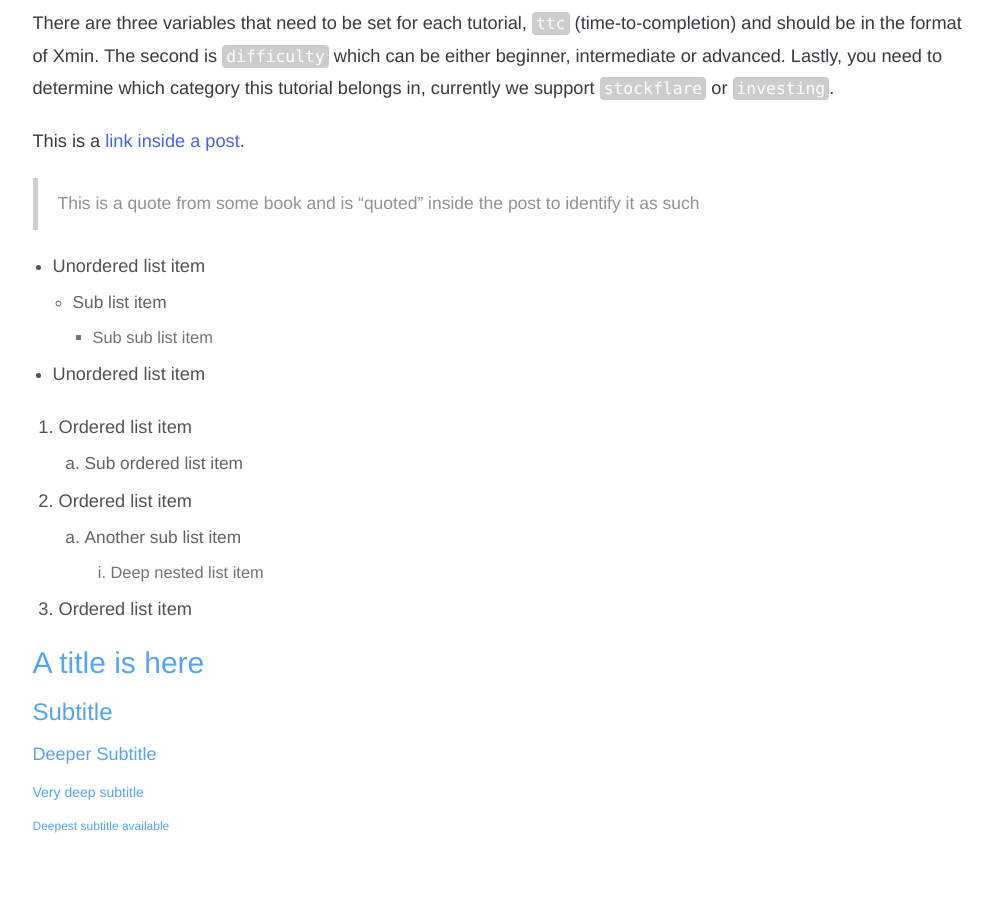
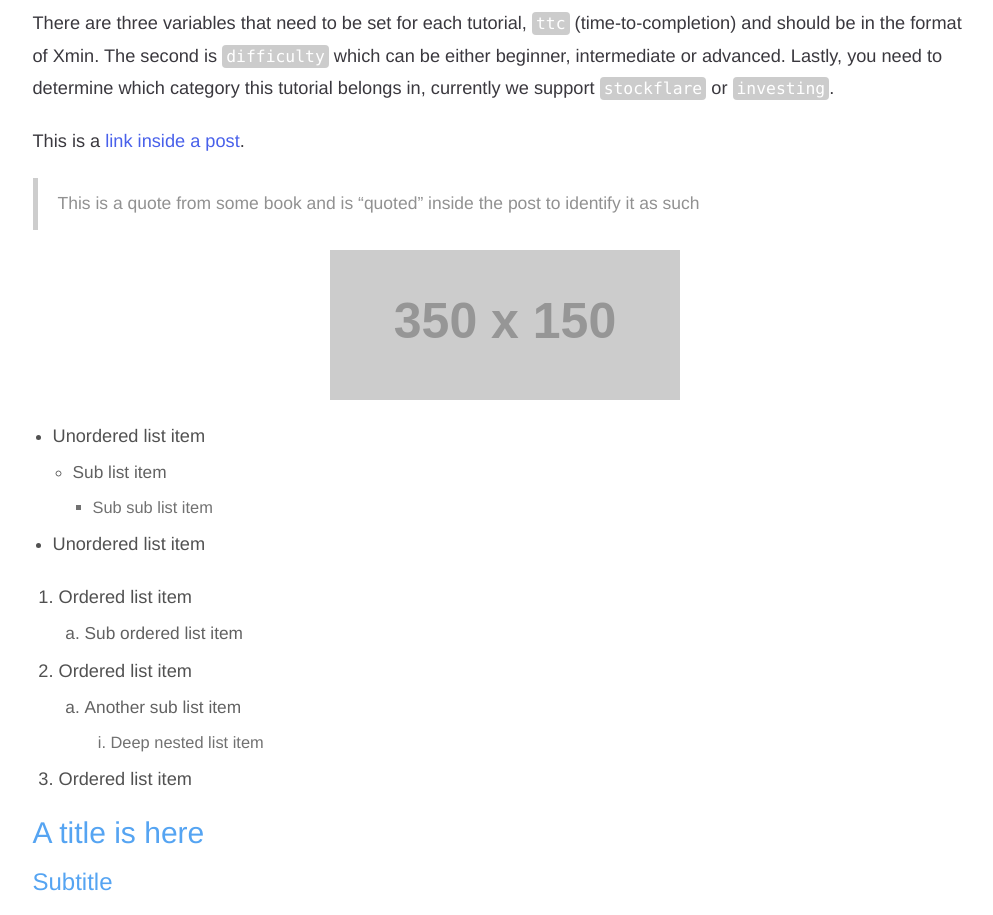
Before and after one commit to Stockflare/learn, a Jekyll site: the page built from _posts/2014-10-15-learn-to-use-stockflare.markdown, in a window 1280 px wide. Shown: the part 852-1767 px from the top of the page, without its empty margins (135-1128 px from the left). Built offline with Jekyll 4.4.1, drawn with Linux system fonts in a browser that asks for light colours; nearby versions of some CDN libraries.

Commit message:
Changing jumbotron icon, adding link in footer and placed image styles in post

```diff
--- a/_includes/footer.html
+++ b/_includes/footer.html
@@ -10,6 +10,7 @@
             <ul class="links clearfix">
               <li><a href="http://pages.stockflare.com/about">About Us</a></li>
               <li><a href="http://pages.stockflare.com/faq">FAQ</a></li>
+              <li><a href="http://learn.stockflare.com">Learn</a></li>
               <li><a href="http://blog.stockflare.com">Blog</a></li>
               <li><a href="http://pages.stockflare.com/jobs">Jobs</a></li>
               <li><a href="http://pages.stockflare.com/contact">Contact Us</a></li>
--- a/_posts/2014-10-15-learn-to-use-stockflare.markdown
+++ b/_posts/2014-10-15-learn-to-use-stockflare.markdown
@@ -17,6 +17,8 @@
 This is a [link inside a post](http://stockflare.com).
 
 >  This is a quote from some book and is "quoted" inside the post to identify it as such
+
+![Image alternate text](http://placehold.it/350x150)
 
 * Unordered list item
   * Sub list item
--- a/_sass/_post.scss
+++ b/_sass/_post.scss
@@ -84,6 +84,11 @@
         display: none;
       }
 
+      img {
+        display: block;
+        margin: auto;
+      }
+
       code {
         background: #CCC;
         color: #FFF;
--- a/index.html
+++ b/index.html
@@ -17,7 +17,7 @@
     <div class="col-md-5 col-md-offset-2 hidden-sm text-right">
       <div class="vertically-centered">
         <div>
-          <span class="icon icon-torsos-all large"></span>
+          <span class="icon icon-graduation-cap large"></span>
         </div>
       </div>
     </div>
```
